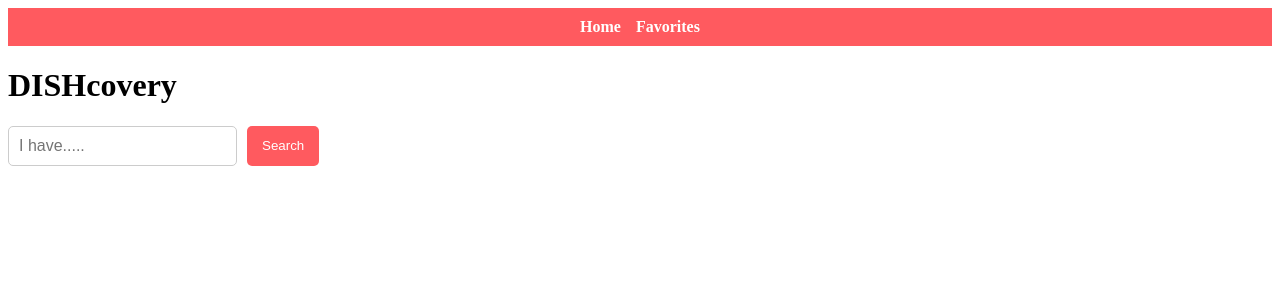
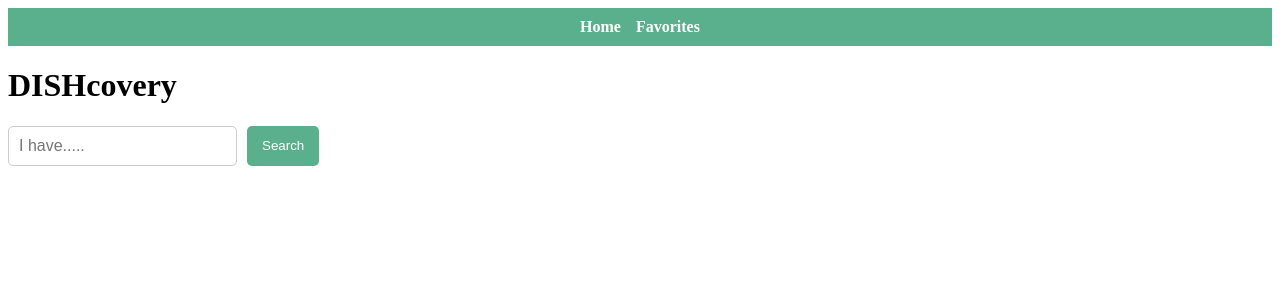
Before and after one commit to Krnsand/dishcovery, a React (Vite) app: page / in a window 1280 px wide. Shown: the top 300 px of the page. Built offline with nearby package versions, Linux system fonts and the light colour scheme.

Commit message:
Update colors

```diff
--- a/src/components/Navigation.tsx
+++ b/src/components/Navigation.tsx
@@ -4,7 +4,7 @@ import styled from "styled-components";
 const Nav = styled.nav`
   display: flex;
   gap: 15px;
-  background: #ff5a5f;
+  background: rgb(90, 176, 140);
   padding: 10px;
   color: white;
   justify-content: center;
--- a/src/components/SearchBar.tsx
+++ b/src/components/SearchBar.tsx
@@ -16,7 +16,7 @@ const Input = styled.input`
 
 const Button = styled.button`
   padding: 10px 15px;
-  background-color: #ff5a5f;
+  background-color: rgb(90, 176, 140);
   color: white;
   border: none;
   border-radius: 5px;
```
